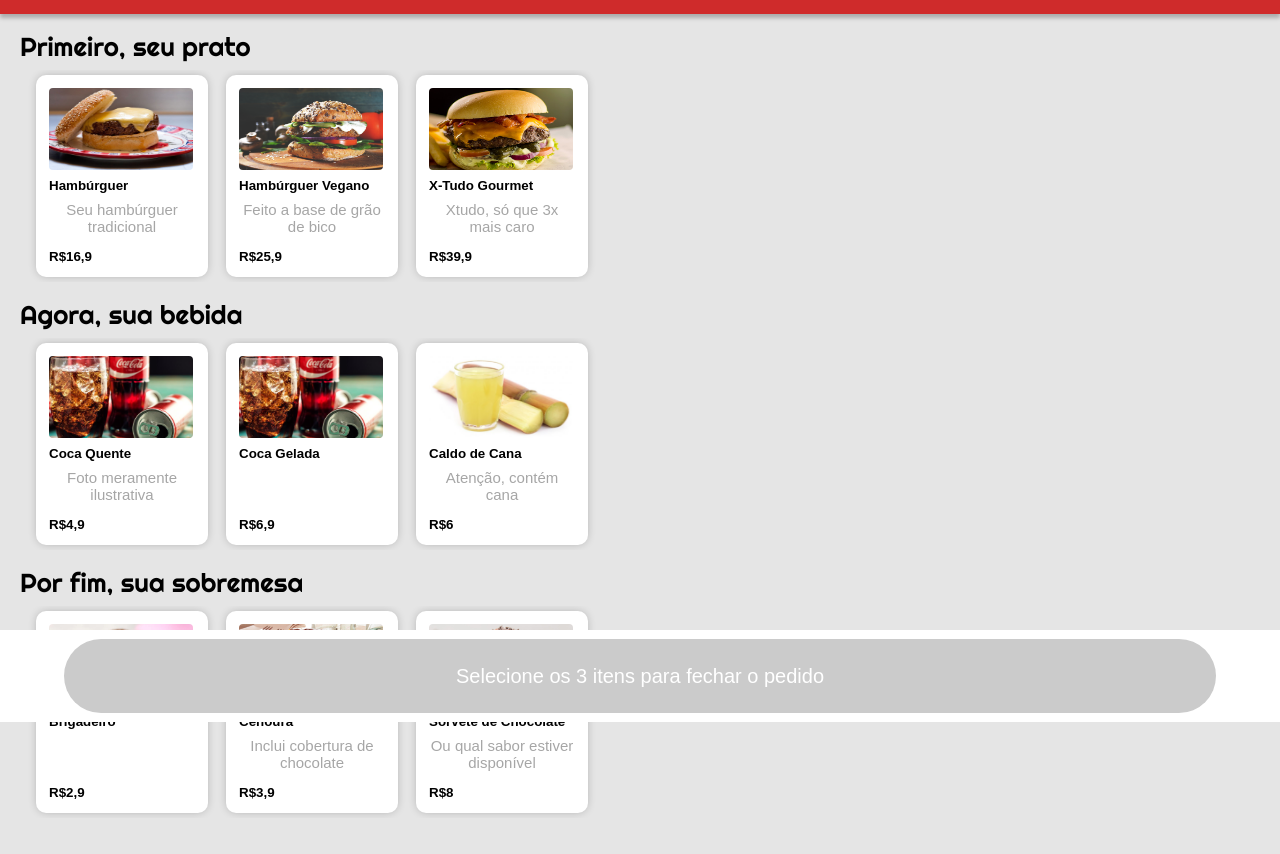
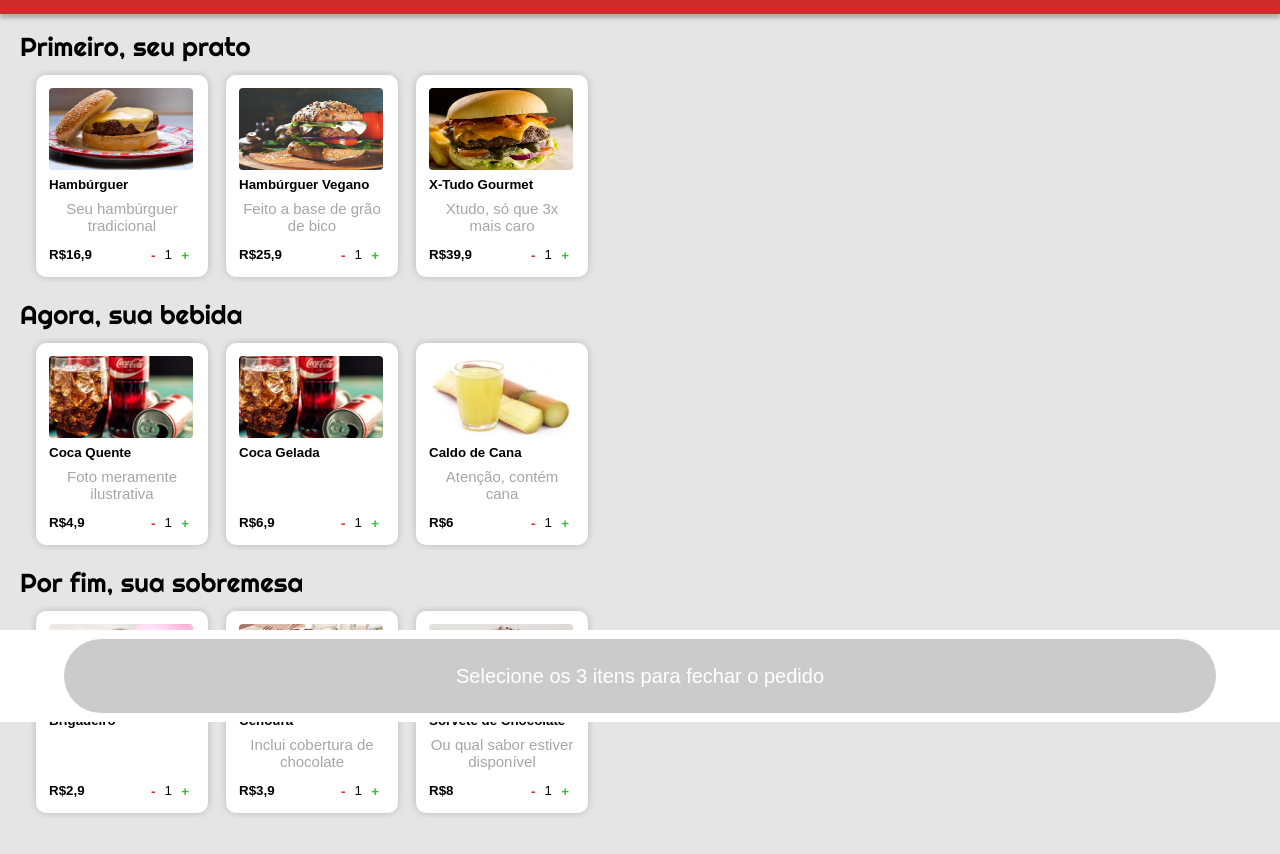
Before and after one commit to giancarvalho/DrivenEats-React, a React app: page / in a window 1280 px wide. Shown: the part 78-932 px from the top of the page. Built offline with nearby package versions, Linux system fonts and the light colour scheme.

Commit message:
Added decrease and increase quantity buttons to each item

```diff
--- a/public/css/styles.css
+++ b/public/css/styles.css
@@ -103,6 +103,31 @@ main {
   font-size: 15px;
 }
 
+.bottom-item {
+  display: flex;
+  width: 100%;
+  justify-content: space-between;
+}
+
+.amount {
+  display: flex;
+  width: 50px;
+  justify-content: space-between;
+}
+
+.amount button {
+  background-color: transparent;
+  border: none;
+  font-weight: bold;
+}
+
+.increase {
+  color: #3ebb3c;
+}
+
+.decrease {
+  color: #cf2b2b;
+}
 /* selected item styles */
 .selected {
   border: 5px solid #32b72f;
--- a/src/components/categories.js
+++ b/src/components/categories.js
@@ -13,10 +13,16 @@ function Item(props) {
       <img src={`assets/${image}`} className="image-product" />
       <p className="name">{name}</p>
       <p className="description">{description}</p>
-      <p>
-        R$<span className="price">{price.toLocaleString("pt-BR")}</span>
-      </p>
-      <img src="assets/checkmark-circle 2.png" className="checkmark" />
+      <div className="bottom-item">
+        <p>
+          R$<span className="price">{price.toLocaleString("pt-BR")}</span>
+        </p>
+        <div className="amount">
+          <button className="decrease">-</button>
+          <span>1</span>
+          <button className="increase">+</button>
+        </div>
+      </div>
     </button>
   );
 }
```
